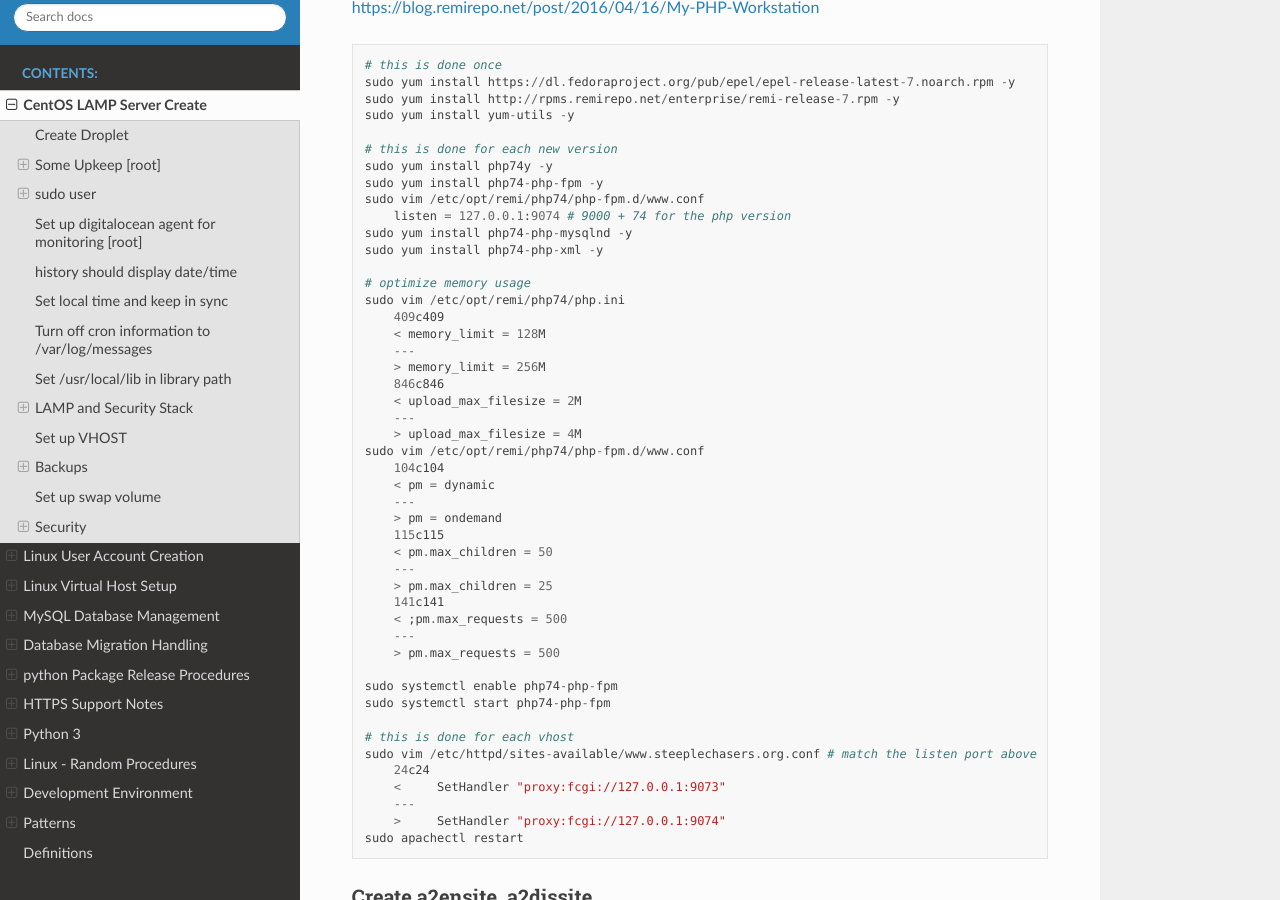
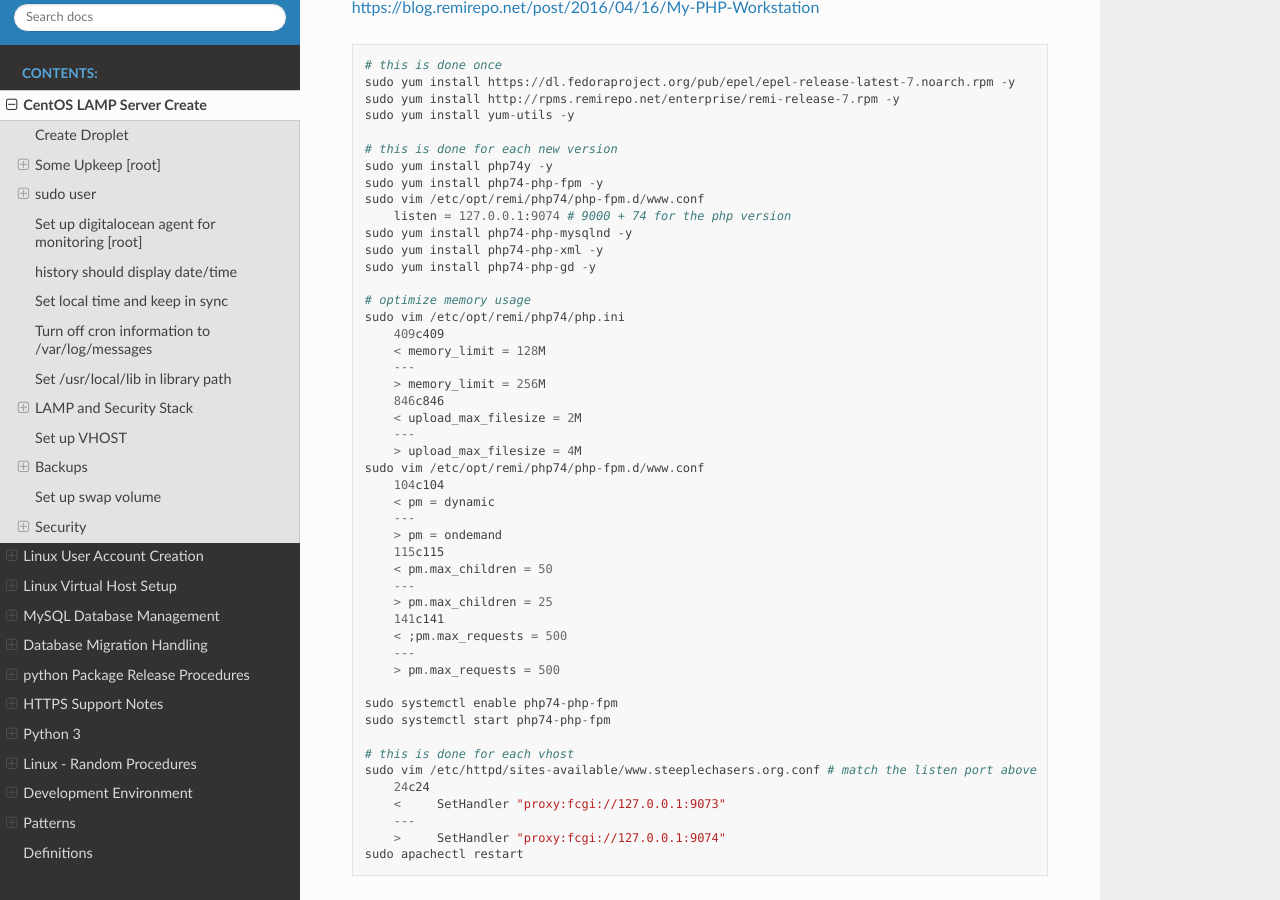
Before and after one commit to shanholtzerk/fork_loudevprocess, a Sphinx documentation site: the page built from docs/source/centos-lamp-server-create.rst, in a window 1280 px wide and 900 px high, scrolled down 2359 px. Built offline with Sphinx 7.4.7 and the Read the Docs theme 2.0.0, drawn with Linux system fonts in a browser that asks for light colours.

Commit message:
python version upgrade configuration was missing gd package

```diff
--- a/docs/source/centos-lamp-server-create.rst
+++ b/docs/source/centos-lamp-server-create.rst
@@ -130,6 +130,7 @@ https://blog.remirepo.net/post/2016/04/16/My-PHP-Workstation
         listen = 127.0.0.1:9074 # 9000 + 74 for the php version
     sudo yum install php74-php-mysqlnd -y
     sudo yum install php74-php-xml -y
+    sudo yum install php74-php-gd -y
 
     # optimize memory usage
     sudo vim /etc/opt/remi/php74/php.ini
```
